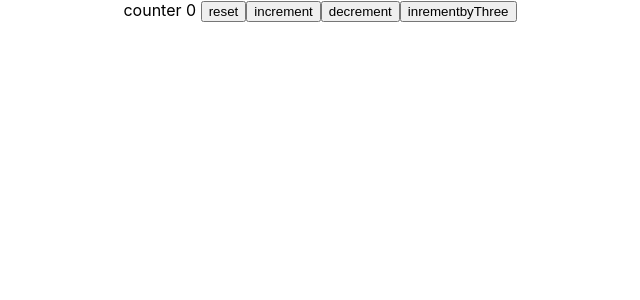
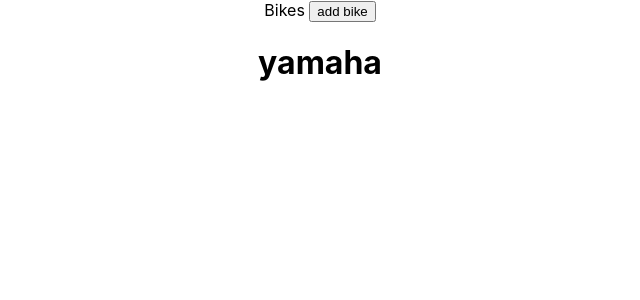
Before and after one commit to sejoxweb/react-hook-tutorials, a React (Create React App) app: page / in a window 1280 px wide. Shown: the top 300 px of the page, without its empty margins (320-960 px from the left). Built offline with nearby package versions, Linux system fonts and the light colour scheme.

Commit message:
useState with Obj and Array

```diff
--- a/src/App.js
+++ b/src/App.js
@@ -1,12 +1,18 @@
 import "./App.css";
 import React, { Component } from "react";
 import CounterHook from "./components/CounterHook";
+import CarClass from "./components/CarClass";
+import Car from "./components/Car";
+import Bikes from "./components/Bikes";
 
 class App extends Component {
   render() {
     return (
       <div className="App">
-        <CounterHook />
+        {/* <CounterHook /> */}
+        {/* <CarClass /> */}
+        {/* <Car /> */}
+        <Bikes />
       </div>
     );
   }
--- /dev/null
+++ b/src/components/Bikes.js
@@ -0,0 +1,33 @@
+import React, { useState } from "react";
+
+const Bikes = () => {
+  const [bikes, setBikes] = useState([
+    {
+      id: 1,
+      name: "yamaha",
+    },
+  ]);
+  return (
+    <div>
+      Bikes{" "}
+      <button
+        onClick={() =>
+          setBikes([
+            ...bikes,
+            {
+              id: 1,
+              name: "yamaha",
+            },
+          ])
+        }
+      >
+        add bike
+      </button>
+      {bikes.map((bike) => (
+        <h1>{bike.name}</h1>
+      ))}
+    </div>
+  );
+};
+
+export default Bikes;
--- /dev/null
+++ b/src/components/Car.js
@@ -0,0 +1,22 @@
+import React, { useState } from "react";
+
+const Car = () => {
+  const [car, setCar] = useState({ name: "", model: "" });
+
+  return (
+    <div>
+      Car
+      <input
+        type="text"
+        onChange={(e) => setCar({ ...car, name: e.target.value })}
+      />
+      <input
+        type="text"
+        onChange={(e) => setCar({ ...car, model: e.target.value })}
+      />
+      <h1>{JSON.stringify(car)}</h1>
+    </div>
+  );
+};
+
+export default Car;
--- /dev/null
+++ b/src/components/CarClass.js
@@ -0,0 +1,34 @@
+import React, { Component } from "react";
+
+class CarClass extends Component {
+  state = {
+    name: "",
+    model: "",
+  };
+  render() {
+    return (
+      <div>
+        CarClass
+        <input
+          type="text"
+          onChange={(e) =>
+            this.setState({
+              name: e.target.value,
+            })
+          }
+        />
+        <input
+          type="text"
+          onChange={(e) =>
+            this.setState({
+              model: e.target.value,
+            })
+          }
+        />
+        <h1>{JSON.stringify(this.state)}</h1>
+      </div>
+    );
+  }
+}
+
+export default CarClass;
```
